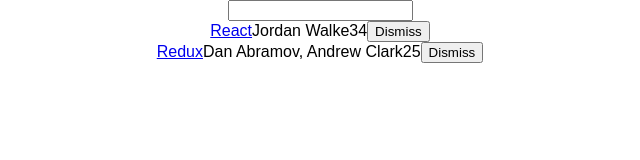
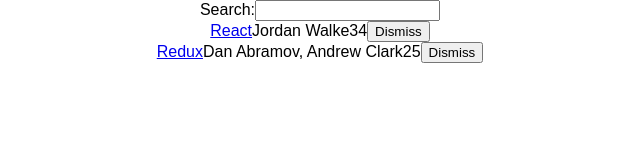
Before and after one commit to aledavila/hackernews, a React (Create React App) app: page / in a window 1280 px wide. Shown: the top 160 px of the page, without its empty margins (320-960 px from the left). Built offline with nearby package versions, Linux system fonts and the light colour scheme.

Commit message:
declares button component

```diff
--- a/src/App.js
+++ b/src/App.js
@@ -25,9 +25,10 @@
 
 class Search extends Component {
   render() {
-    const { value, onChange } = this.props;
+    const { value, onChange, children } = this.props;
     return (
       <form>
+        {children}
         <input type="text"
                value={value}
                onChange={onChange} />
@@ -50,14 +51,31 @@
             <span>{item.num_comments}</span>
             <span>{item.points}</span>
             <span>
-              <button onClick={() => onDismiss(item.objectID)}
-                      type="button">
+              <Button onClick={() => onDismiss(item.objectID)}>
                 Dismiss
-              </button>
+              </Button>
             </span>
           </div>
         )}
       </div>
+    )
+  }
+}
+
+class Button extends Component {
+  render() {
+    const {
+      onClick,
+      className = '',
+      children,
+    } = this.props
+
+    return (
+      <button onClick={onClick}
+              className={className}
+              type="button">
+        {children}
+      </button>
     )
   }
 }
@@ -92,7 +110,7 @@
       <div className="App">
         <Search value={searchTerm}
                 onChange={this.onSearchChange}>
-          Search
+          Search:
         </Search>
         <Table list={list}
                pattern={searchTerm}
```
